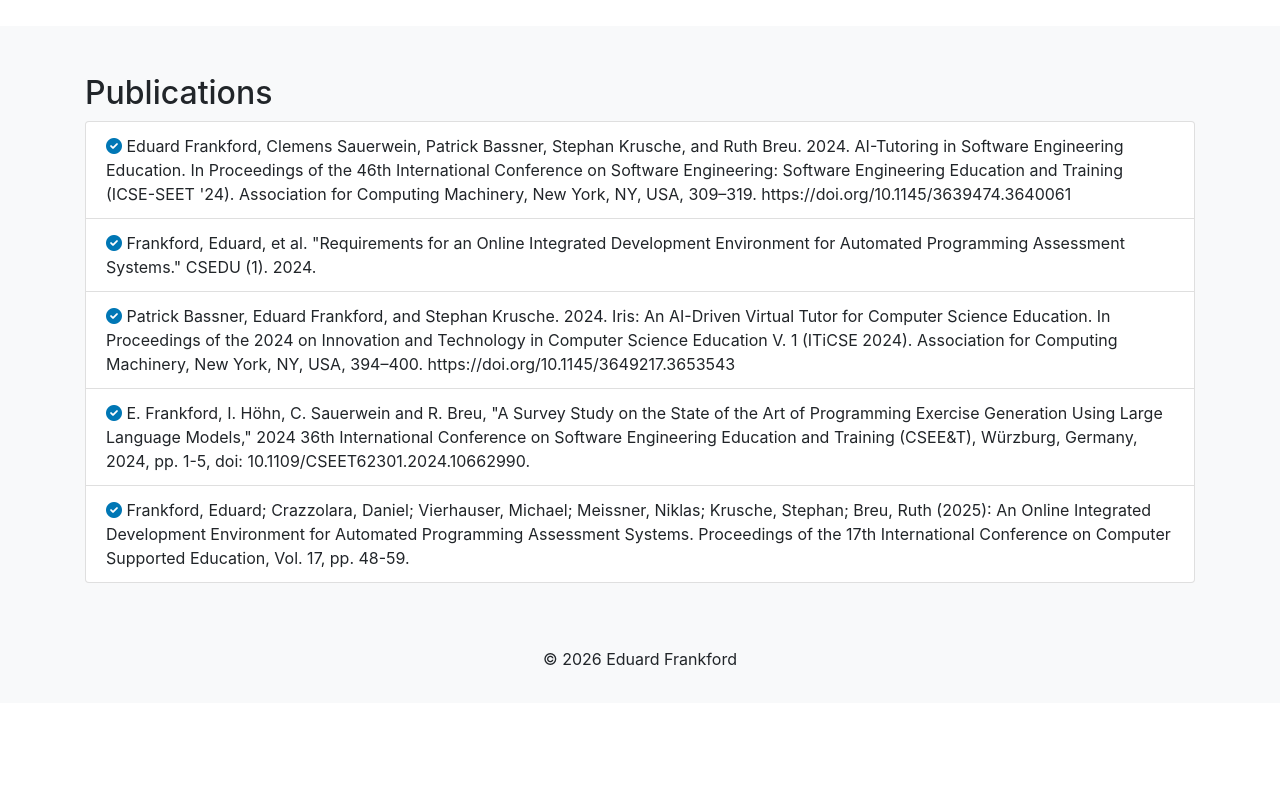
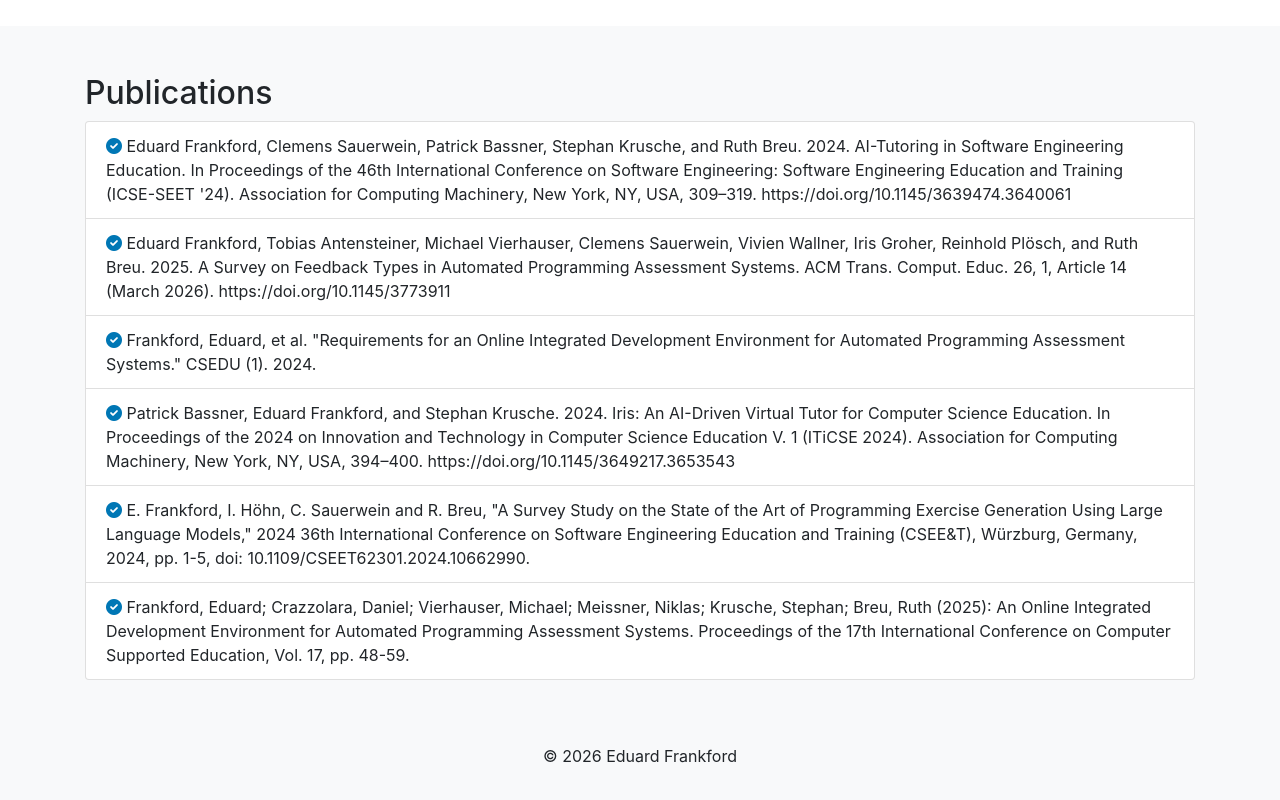
Before and after one commit to eduardfrankford/Resume, a website built with webpack: page index.html in a window 1280 px wide. Shown: the part 1658-2458 px from the top of the page. Before the commit the page ends 2361 px from the top, so only its background shows below. Built offline with nearby package versions, Linux system fonts and the light colour scheme.

Commit message:
Add publication on feedback types in APAS

```diff
--- a/index.html
+++ b/index.html
@@ -294,6 +294,12 @@
           </a>
         </li>
         <li class="list-group-item">
+          <a href="https://doi.org/10.1145/3773911" target="_blank">
+            <i class="fas fa-check-circle" style="color: #0077b5;"></i>
+            Eduard Frankford, Tobias Antensteiner, Michael Vierhauser, Clemens Sauerwein, Vivien Wallner, Iris Groher, Reinhold Plösch, and Ruth Breu. 2025. A Survey on Feedback Types in Automated Programming Assessment Systems. ACM Trans. Comput. Educ. 26, 1, Article 14 (March 2026). https://doi.org/10.1145/3773911
+          </a>
+        </li>
+        <li class="list-group-item">
           <a href="https://www.scitepress.org/Papers/2024/125564/125564.pdf" target="_blank">
             <i class="fas fa-check-circle" style="color: #0077b5;"></i>
             Frankford, Eduard, et al. "Requirements for an Online Integrated Development Environment for Automated Programming Assessment Systems." CSEDU (1). 2024.
```
